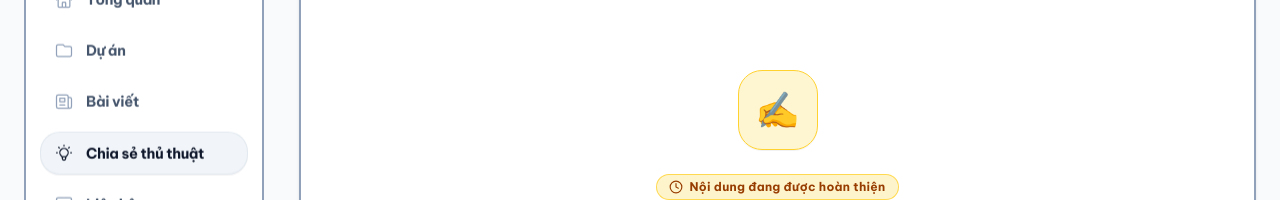
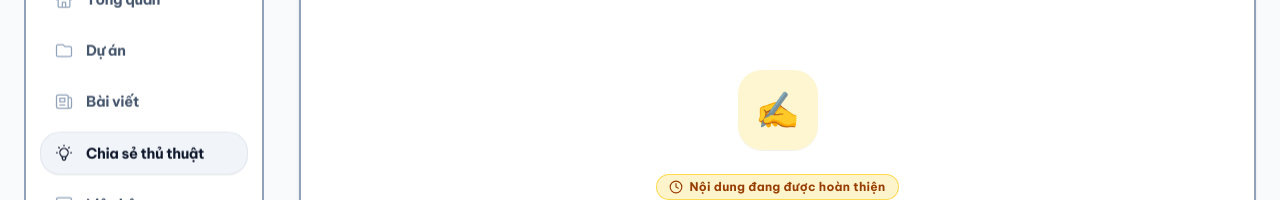
Before and after one commit to dinhphuong25/portfolio1, a Next.js app: page /tips in a window 1280 px wide. Shown: the part 214-414 px from the top of the page. Built offline with nearby package versions, Linux system fonts and the light colour scheme.

Commit message:
style(tips): remove orange border from emoji container

```diff
--- a/src/components/pages/TipsPageClient.tsx
+++ b/src/components/pages/TipsPageClient.tsx
@@ -13,7 +13,7 @@ export default function TipsPageClient() {
       <Reveal direction="up" delay={100} className="w-full flex-1 flex flex-col">
         <div className="w-full flex-1 bg-white/95 dark:bg-slate-900/95 backdrop-blur-xl rounded-2xl sm:rounded-3xl border-2 border-slate-400 dark:border-slate-600 p-8 sm:p-16 lg:p-20 text-center flex flex-col items-center justify-center min-h-[68vh] sm:min-h-[75vh] shadow-sm space-y-6">
           {/* Icon */}
-          <div className="w-16 h-16 sm:w-20 sm:h-20 bg-amber-100/80 dark:bg-amber-950/70 border border-amber-300 dark:border-amber-800/80 rounded-2xl sm:rounded-3xl flex items-center justify-center mx-auto text-3xl sm:text-4xl shadow-2xs">
+          <div className="w-16 h-16 sm:w-20 sm:h-20 bg-amber-100/80 dark:bg-amber-950/70 rounded-2xl sm:rounded-3xl flex items-center justify-center mx-auto text-3xl sm:text-4xl shadow-2xs">
             ✍️
           </div>
 
```
